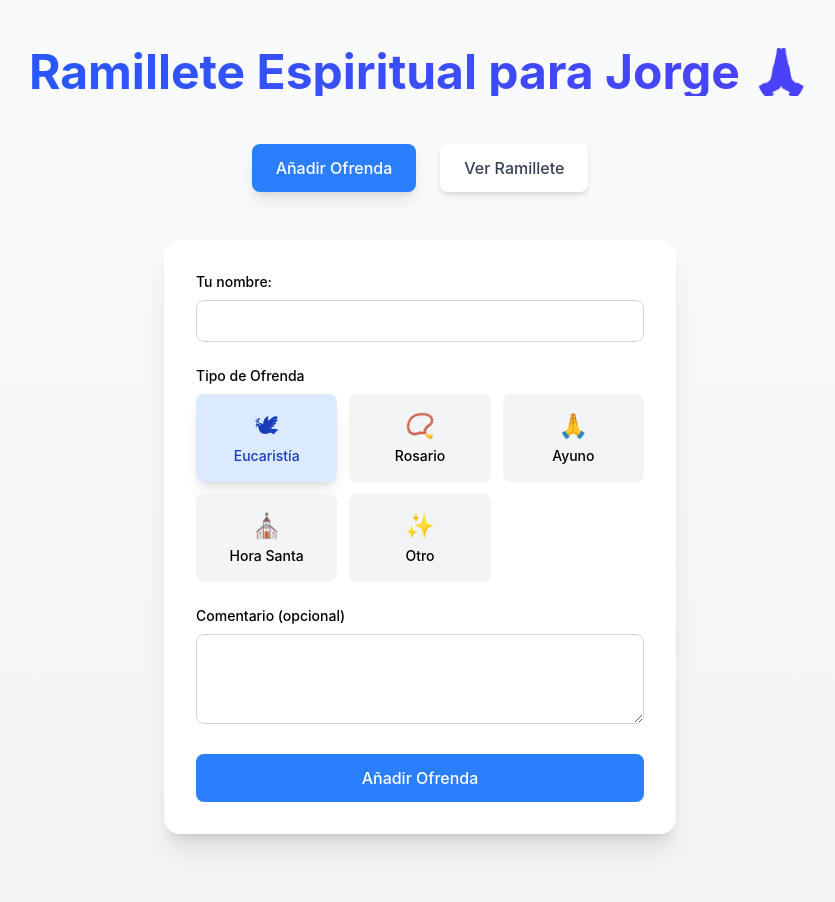
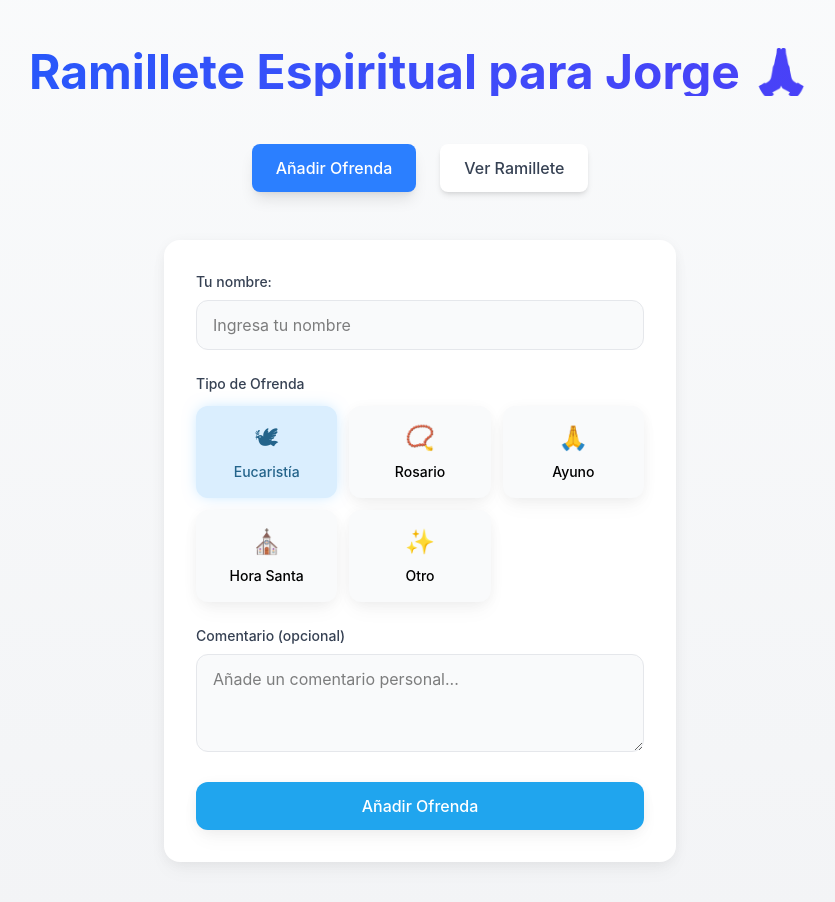
Before and after one commit to zejiran/spiritual-bouquet-tracker, a React (Vite) app in the folder frontend/: page / in a window 1280 px wide. Shown: the top 902 px of the page, without its empty margins (220-1055 px from the left). Built offline with nearby package versions, Linux system fonts and the light colour scheme; no server answers.

Commit message:
Fix connection with API

```diff
--- a/frontend/src/components/AddOffering.tsx
+++ b/frontend/src/components/AddOffering.tsx
@@ -2,7 +2,7 @@ import { useState, useEffect } from 'react';
 import { motion } from 'framer-motion';
 import { OFFERING_TYPES } from '../constants/offerings';
 import { OfferingType } from '../types';
-import { useApi } from './../hooks/useApi';
+import { useApi } from '../hooks/useApi';
 
 export const AddOffering: React.FC = () => {
   const [userName, setUserName] = useState<string>('');
@@ -12,28 +12,21 @@ export const AddOffering: React.FC = () => {
 
   useEffect(() => {
     const storedName = localStorage.getItem('userName');
-    if (storedName) {
-      setUserName(storedName);
-    }
+    if (storedName) setUserName(storedName);
   }, []);
 
   const handleSubmit = async (e: React.FormEvent) => {
     e.preventDefault();
-
-    if (!userName) {
-      return alert('Por favor ingresa tu nombre');
-    }
-
-    localStorage.setItem('userName', userName);
+    if (!userName) return alert('Por favor ingresa tu nombre');
 
     try {
+      localStorage.setItem('userName', userName);
       await addOffering({
         type: offeringType,
         userName,
         comment,
         timestamp: new Date().toISOString(),
       });
-
       setComment('');
       alert('¡Ofrenda añadida exitosamente!');
     } catch (error) {
@@ -46,44 +39,47 @@ export const AddOffering: React.FC = () => {
     <motion.div
       initial={{ opacity: 0, y: 20 }}
       animate={{ opacity: 1, y: 0 }}
-      className="w-full max-w-lg mx-auto bg-white p-8 rounded-2xl shadow-xl"
+      className="card max-w-lg mx-auto p-8"
     >
       {!localStorage.getItem('userName') && (
         <motion.div
           initial={{ opacity: 0 }}
           animate={{ opacity: 1 }}
-          className="mb-6"
+          className="mb-6 animate-fade-up"
         >
-          <label className="block text-sm font-medium mb-2">Tu nombre:</label>
+          <label className="block text-sm font-medium text-gray-700 mb-2">
+            Tu nombre:
+          </label>
           <input
             type="text"
             value={userName}
             onChange={(e) => setUserName(e.target.value)}
-            className="w-full px-4 py-2 rounded-lg border border-gray-300 focus:ring-2 focus:ring-blue-500 focus:border-transparent"
+            className="input-field"
+            placeholder="Ingresa tu nombre"
           />
         </motion.div>
       )}
 
       <form onSubmit={handleSubmit} className="space-y-6">
         <div>
-          <label className="block text-sm font-medium mb-2">
+          <label className="block text-sm font-medium text-gray-700 mb-3">
             Tipo de Ofrenda
           </label>
           <div className="grid grid-cols-2 sm:grid-cols-3 gap-3">
             {OFFERING_TYPES.map((type) => (
               <motion.button
                 key={type.value}
+                onClick={() => setOfferingType(type.value)}
+                type="button"
+                className={`offering-button ${
+                  offeringType === type.value
+                    ? `${type.bgColor} ${type.textColor} offering-button-active`
+                    : 'bg-gray-50 hover:bg-gray-100'
+                }`}
                 whileHover={{ scale: 1.02 }}
                 whileTap={{ scale: 0.98 }}
-                onClick={() => setOfferingType(type.value)}
-                type="button"
-                className={`p-4 rounded-lg text-center ${
-                  offeringType === type.value
-                    ? `${type.bgColor} ${type.textColor} shadow-lg`
-                    : 'bg-gray-100 hover:bg-gray-200'
-                }`}
               >
-                <div className="text-2xl mb-1">{type.icon}</div>
+                <div className="text-2xl mb-2">{type.icon}</div>
                 <div className="text-sm font-medium">{type.label}</div>
               </motion.button>
             ))}
@@ -91,14 +87,15 @@ export const AddOffering: React.FC = () => {
         </div>
 
         <div>
-          <label className="block text-sm font-medium mb-2">
+          <label className="block text-sm font-medium text-gray-700 mb-2">
             Comentario (opcional)
           </label>
           <textarea
             value={comment}
             onChange={(e) => setComment(e.target.value)}
-            className="w-full px-4 py-2 rounded-lg border border-gray-300 focus:ring-2 focus:ring-blue-500 focus:border-transparent"
+            className="input-field"
             rows={3}
+            placeholder="Añade un comentario personal..."
           />
         </div>
 
@@ -107,7 +104,9 @@ export const AddOffering: React.FC = () => {
           whileTap={{ scale: 0.98 }}
           type="submit"
           disabled={isLoading}
-          className="w-full bg-blue-500 text-white py-3 rounded-lg font-medium hover:bg-blue-600 transition-colors disabled:bg-blue-300"
+          className={`w-full px-6 py-3 rounded-xl font-medium text-white
+            ${isLoading ? 'bg-primary-400' : 'bg-primary-500 hover:bg-primary-600'}
+            transition-all duration-200 shadow-soft hover:shadow-lg disabled:opacity-70`}
         >
           {isLoading ? 'Añadiendo...' : 'Añadir Ofrenda'}
         </motion.button>
--- a/frontend/src/components/AnimatedCounter.tsx
+++ b/frontend/src/components/AnimatedCounter.tsx
@@ -12,7 +12,7 @@ export const AnimatedCounter: React.FC<AnimatedCounterProps> = ({
   value,
   label,
   bgColor,
-  textColor
+  textColor,
 }) => {
   const [count, setCount] = useState<number>(0);
 
@@ -25,16 +25,16 @@ export const AnimatedCounter: React.FC<AnimatedCounterProps> = ({
     <motion.div
       initial={{ scale: 0.5, opacity: 0 }}
       animate={{ scale: 1, opacity: 1 }}
-      className={`${bgColor} p-6 rounded-xl text-center shadow-lg`}
+      className={`${bgColor} p-6 rounded-xl text-center shadow-soft animate-scale`}
     >
       <motion.div
         initial={{ opacity: 0, y: 20 }}
         animate={{ opacity: 1, y: 0 }}
-        className={`text-4xl font-bold ${textColor}`}
+        className={`text-4xl font-bold ${textColor} mb-1`}
       >
         {count}
       </motion.div>
-      <div className={`text-sm mt-2 ${textColor}`}>{label}</div>
+      <div className={`text-sm font-medium ${textColor}`}>{label}</div>
     </motion.div>
   );
 };
--- a/frontend/src/constants/offerings.ts
+++ b/frontend/src/constants/offerings.ts
@@ -5,29 +5,29 @@ export const OFFERING_TYPES: OfferingTypeConfig[] = [
     value: 'eucaristia',
     label: 'Eucaristía',
     icon: '🕊',
-    bgColor: 'bg-blue-100',
-    textColor: 'text-blue-800'
+    bgColor: 'bg-primary-100',
+    textColor: 'text-primary-800'
   },
   {
     value: 'rosario',
     label: 'Rosario',
     icon: '📿',
-    bgColor: 'bg-pink-100',
-    textColor: 'text-pink-800'
+    bgColor: 'bg-rose-100',
+    textColor: 'text-rose-800'
   },
   {
     value: 'ayuno',
     label: 'Ayuno',
     icon: '🙏',
-    bgColor: 'bg-yellow-100',
-    textColor: 'text-yellow-800'
+    bgColor: 'bg-amber-100',
+    textColor: 'text-amber-800'
   },
   {
     value: 'horaSanta',
     label: 'Hora Santa',
     icon: '⛪',
-    bgColor: 'bg-green-100',
-    textColor: 'text-green-800'
+    bgColor: 'bg-emerald-100',
+    textColor: 'text-emerald-800'
   },
   {
     value: 'otro',
--- a/frontend/src/hooks/useApi.ts
+++ b/frontend/src/hooks/useApi.ts
@@ -1,4 +1,4 @@
-import { useState } from 'react';
+import { useState, useCallback } from 'react';
 import axios from 'axios';
 import { Offering } from '../types';
 
@@ -7,25 +7,35 @@ const API_BASE_URL = import.meta.env.VITE_API_URL;
 export const useApi = () => {
   const [isLoading, setIsLoading] = useState(false);
 
-  const addOffering = async (offering: Omit<Offering, 'id'>): Promise<Offering> => {
+  const addOffering = useCallback(async (offering: Omit<Offering, 'id'>): Promise<Offering> => {
     setIsLoading(true);
     try {
       const response = await axios.post<Offering>(`${API_BASE_URL}/offerings`, offering);
       return response.data;
+    } catch (error) {
+      if (axios.isAxiosError(error)) {
+        throw new Error(error.response?.data?.message || 'Error al guardar la ofrenda');
+      }
+      throw error;
     } finally {
       setIsLoading(false);
     }
-  };
+  }, []);
 
-  const getOfferings = async (): Promise<Offering[]> => {
+  const getOfferings = useCallback(async (): Promise<Offering[]> => {
     setIsLoading(true);
     try {
       const response = await axios.get<Offering[]>(`${API_BASE_URL}/offerings`);
       return response.data;
+    } catch (error) {
+      if (axios.isAxiosError(error)) {
+        throw new Error(error.response?.data?.message || 'Error al cargar las ofrendas');
+      }
+      throw error;
     } finally {
       setIsLoading(false);
     }
-  };
+  }, []);
 
   return {
     addOffering,
--- a/frontend/src/index.css
+++ b/frontend/src/index.css
@@ -1,27 +1,126 @@
 @import "tailwindcss";
+
+@theme {
+    /* Colors */
+    --color-primary-50: oklch(0.97 0.02 240);
+    --color-primary-100: oklch(0.94 0.03 240);
+    --color-primary-200: oklch(0.89 0.06 240);
+    --color-primary-300: oklch(0.83 0.09 240);
+    --color-primary-400: oklch(0.76 0.12 240);
+    --color-primary-500: oklch(0.69 0.15 240);
+    --color-primary-600: oklch(0.62 0.13 240);
+    --color-primary-700: oklch(0.55 0.11 240);
+    --color-primary-800: oklch(0.48 0.09 240);
+    --color-primary-900: oklch(0.41 0.07 240);
+
+    --color-rose-50: oklch(0.97 0.02 20);
+    --color-rose-100: oklch(0.94 0.03 20);
+    --color-rose-500: oklch(0.69 0.15 20);
+    --color-rose-600: oklch(0.62 0.13 20);
+
+    --color-amber-50: oklch(0.97 0.02 90);
+    --color-amber-100: oklch(0.94 0.03 90);
+    --color-amber-500: oklch(0.69 0.15 90);
+    --color-amber-600: oklch(0.62 0.13 90);
+
+    --color-emerald-50: oklch(0.97 0.02 150);
+    --color-emerald-100: oklch(0.94 0.03 150);
+    --color-emerald-500: oklch(0.69 0.15 150);
+    --color-emerald-600: oklch(0.62 0.13 150);
+
+    --color-purple-50: oklch(0.97 0.02 300);
+    --color-purple-100: oklch(0.94 0.03 300);
+    --color-purple-500: oklch(0.69 0.15 300);
+    --color-purple-600: oklch(0.62 0.13 300);
+
+    /* Typography */
+    --font-sans: "Inter var", Inter, system-ui, -apple-system, sans-serif;
+
+    /* Animations */
+    --ease-bounce: cubic-bezier(0.34, 1.56, 0.64, 1);
+    --ease-smooth: cubic-bezier(0.4, 0, 0.2, 1);
+
+    /* Shadows */
+    --shadow-soft: 0 2px 15px -3px rgb(0 0 0 / 0.07),
+        0 10px 20px -2px rgb(0 0 0 / 0.04);
+    --shadow-glow: 0 0 15px -3px var(--color-primary-200);
+}
 
 @layer base {
     :root {
-        font-family: Inter, system-ui, Avenir, Helvetica, Arial, sans-serif;
+        font-family: var(--font-sans);
         -webkit-font-smoothing: antialiased;
         -moz-osx-font-smoothing: grayscale;
     }
 
     body {
-        @apply bg-gray-100;
-    }
-
-    #root {
-        @apply min-h-screen flex flex-col;
+        @apply bg-gradient-to-b from-gray-50 via-gray-100 to-gray-200 min-h-screen;
     }
 }
 
 @layer components {
-    .btn {
-        @apply px-4 py-2 rounded-lg font-medium transition-all duration-200;
+    .card {
+        @apply bg-white rounded-2xl shadow-soft hover:shadow-lg transition-all duration-300;
     }
 
-    .btn-primary {
-        @apply bg-blue-500 text-white hover:bg-blue-600 active:bg-blue-700;
+    .input-field {
+        @apply w-full px-4 py-3 rounded-xl border border-gray-200;
+        @apply bg-gray-50 hover:bg-white focus:bg-white;
+        @apply focus:ring-2 focus:ring-primary-400 focus:border-primary-400;
+        @apply transition-all duration-200;
+    }
+
+    .offering-button {
+        @apply p-4 rounded-xl text-center transition-all duration-300;
+        @apply hover:scale-[1.02] active:scale-[0.98];
+        @apply shadow-soft hover:shadow-lg;
+    }
+
+    .offering-button-active {
+        @apply shadow-glow;
+    }
+
+    .nav-link {
+        @apply relative px-6 py-3 rounded-xl font-medium;
+        @apply transition-all duration-300;
+    }
+
+    .nav-pill {
+        @apply absolute inset-0 rounded-xl transition-all duration-300;
+    }
+
+    .gradient-text {
+        @apply bg-clip-text text-transparent bg-gradient-to-r;
+        @apply from-primary-600 to-rose-600;
     }
 }
+
+@layer utilities {
+    .animate-fade-up {
+        animation: fadeUp 0.5s var(--ease-smooth);
+    }
+
+    .animate-scale {
+        animation: scale 0.3s var(--ease-bounce);
+    }
+}
+
+@keyframes fadeUp {
+    from {
+        opacity: 0;
+        transform: translateY(20px);
+    }
+    to {
+        opacity: 1;
+        transform: translateY(0);
+    }
+}
+
+@keyframes scale {
+    from {
+        transform: scale(0.9);
+    }
+    to {
+        transform: scale(1);
+    }
+}
```
Also changed, not shown: frontend/src/components/ViewRamillete.tsx (+93 -26 lines), 2 other files (tests, documents, lock files or other folders).
